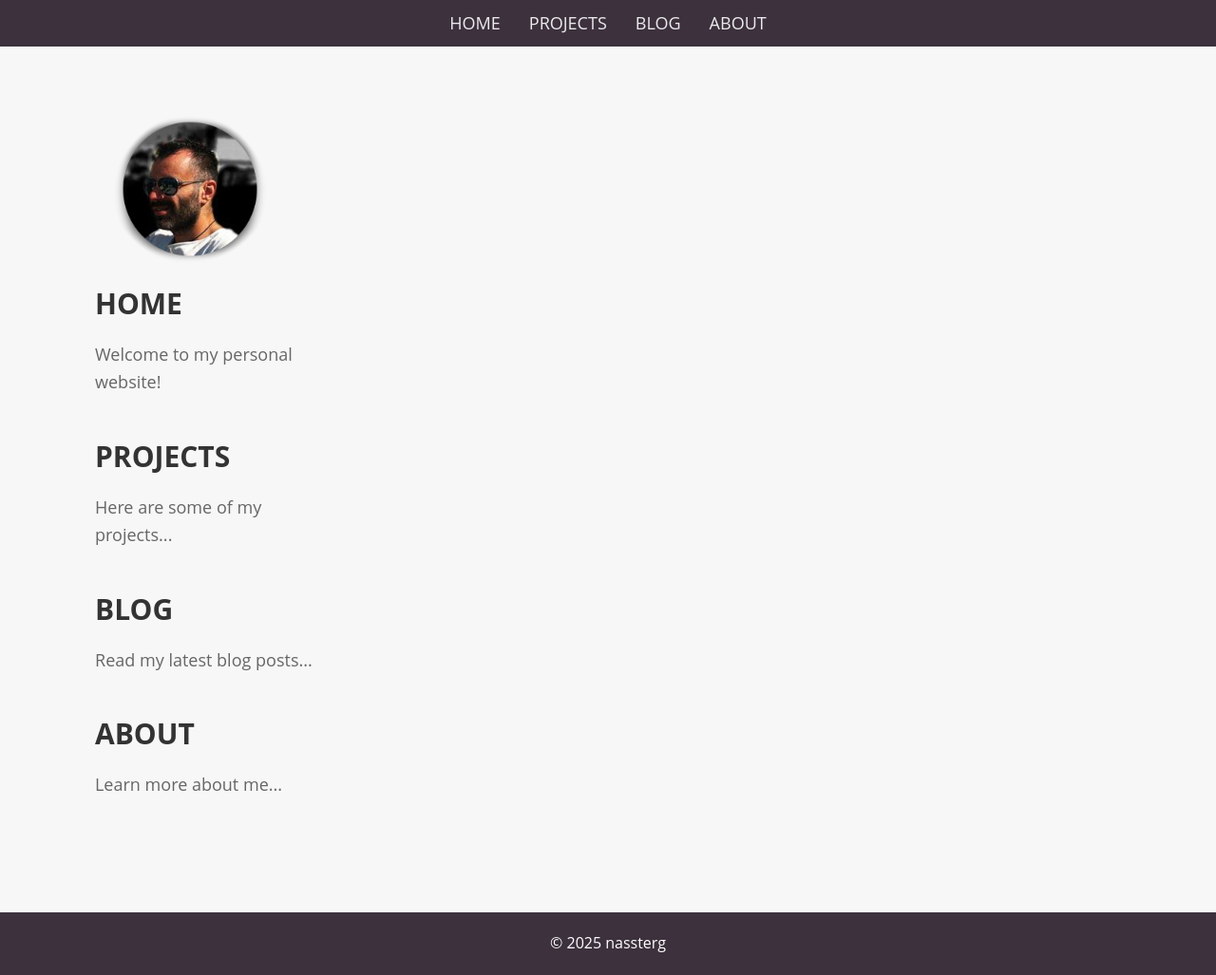
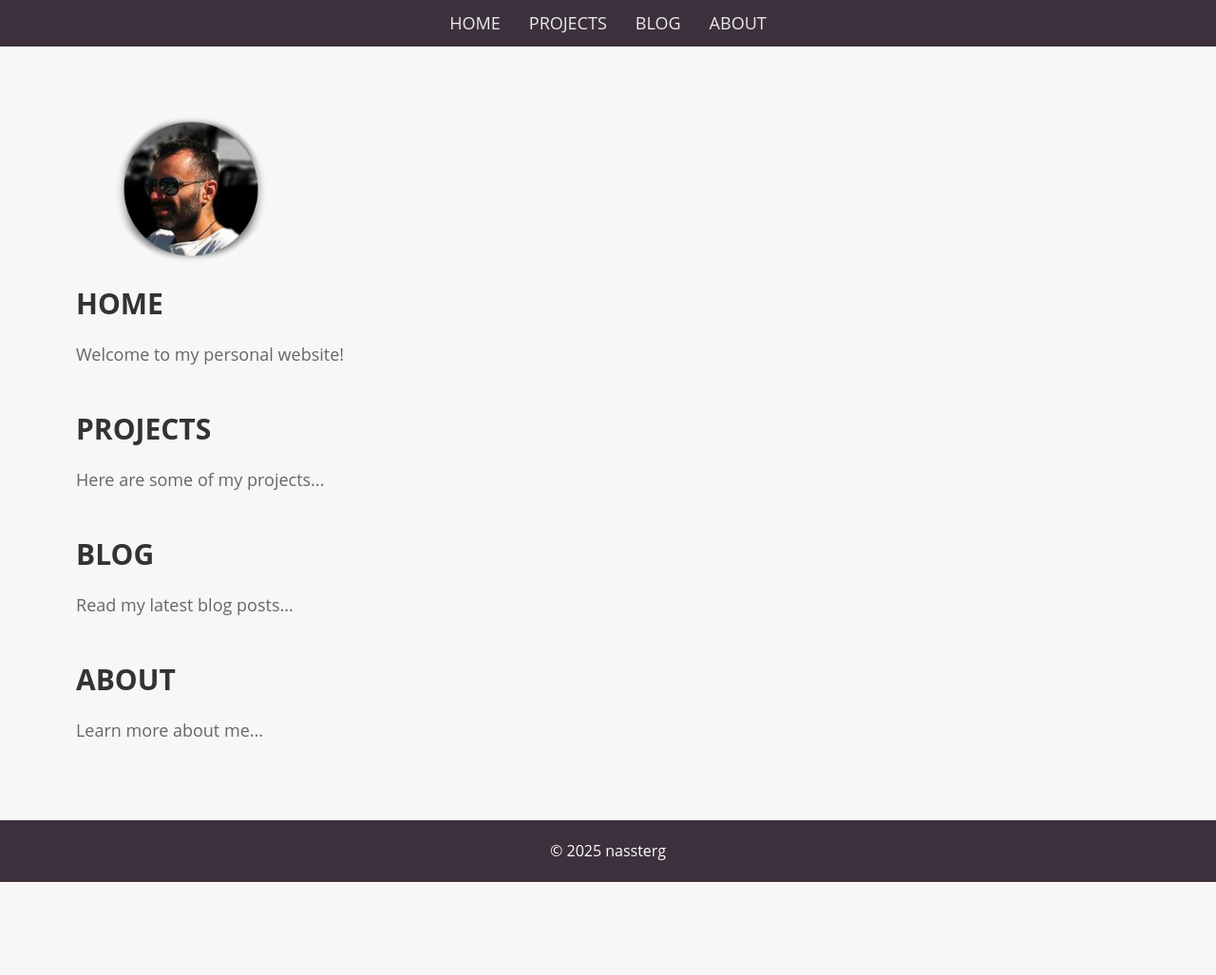
Before and after one commit to nassterg/nassterg.github.io, a Jekyll site: the page built from README.md, in a window 1280 px wide. Shown: the whole page at 95% size. Built offline with Jekyll 4.4.1, drawn with Linux system fonts in a browser that asks for light colours; our own code applies the rules of GitHub Pages for plain Markdown files; after the commit the page ends 929 px from its top, so only the background shows below that.

Commit message:
Update style.css

```diff
--- a/assets/css/style.css
+++ b/assets/css/style.css
@@ -8,7 +8,7 @@
 /* Set a clean, modern font */
 body {
     font-family: 'Open Sans', sans-serif; /* Clean sans-serif font */
-    background-color: #f7f7f7; /* Light background for the body */
+    background-color: #f7f7f7; /* Light background */
     color: #333; /* Default text color */
     line-height: 1.6;
 }
@@ -45,23 +45,22 @@
     color: #007BFF; /* Subtle hover effect */
 }
 
-/* Center the main content (2-column layout) */
+/* Create the main content (two-column layout) */
 .content {
-    display: grid;
-    grid-template-columns: 1fr 3fr; /* Left column (logo), right column (text) */
-    gap: 40px;
-    padding: 40px 20px;
-    justify-items: center;
+    display: flex; /* Change grid to flex */
     max-width: 1200px;
-    margin: 0 auto;
+    margin: 40px auto; /* Center the content */
+    justify-content: space-between; /* Ensure space between logo and menu text */
+    gap: 20px; /* Space between columns */
 }
 
-/* Left column styling (logo) */
+/* Left column (logo) */
 .left-column {
     display: flex;
-    justify-content: center;
-    align-items: flex-start;
-    margin-top: 20px;
+    flex-direction: column; /* Stack items vertically */
+    justify-content: flex-start;
+    align-items: center; /* Center avatar */
+    margin-top: 20px; /* Adjust to give space from the top */
 }
 
 .logo .avatar {
@@ -70,8 +69,9 @@
     border-radius: 50%;
 }
 
-/* Right column styling (text content from the menu) */
+/* Right column (menu content) */
 .right-column {
+    flex-grow: 1; /* Allow this to take up remaining space */
     padding-left: 40px;
 }
 
```
